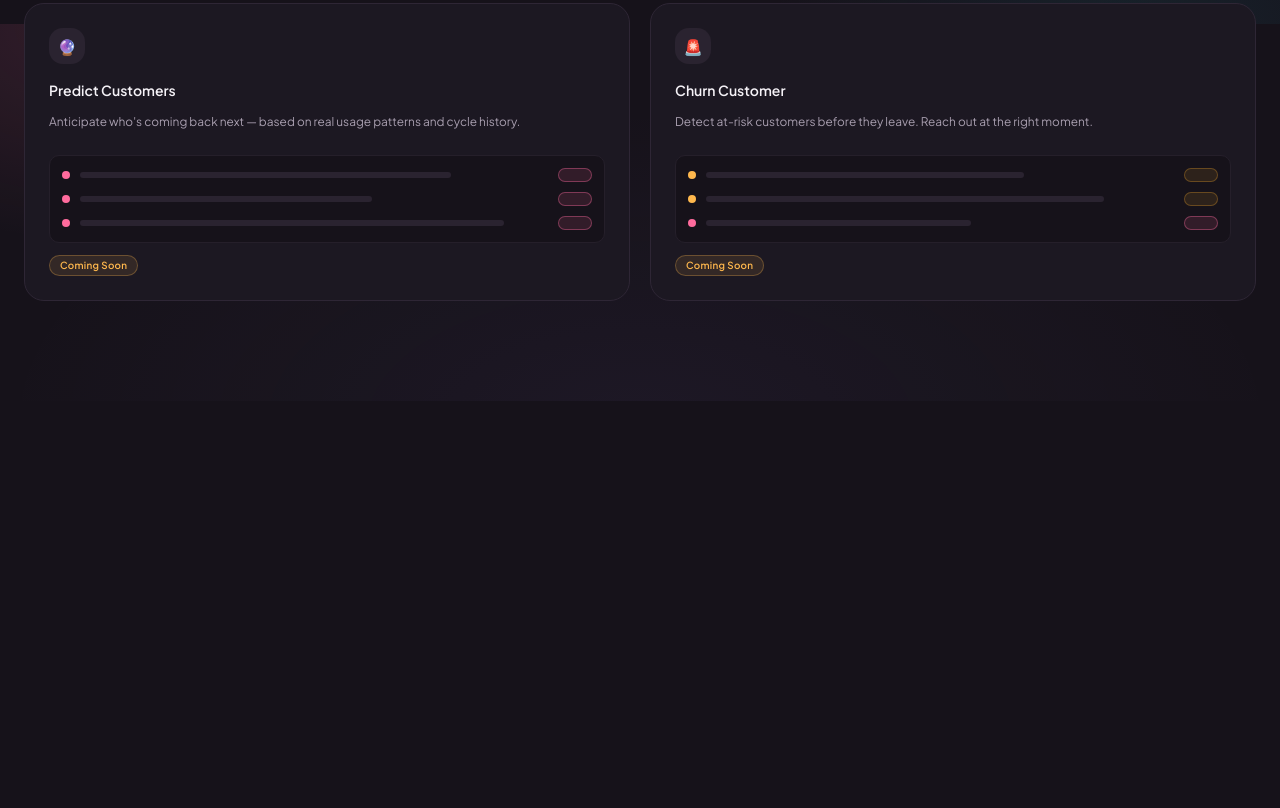
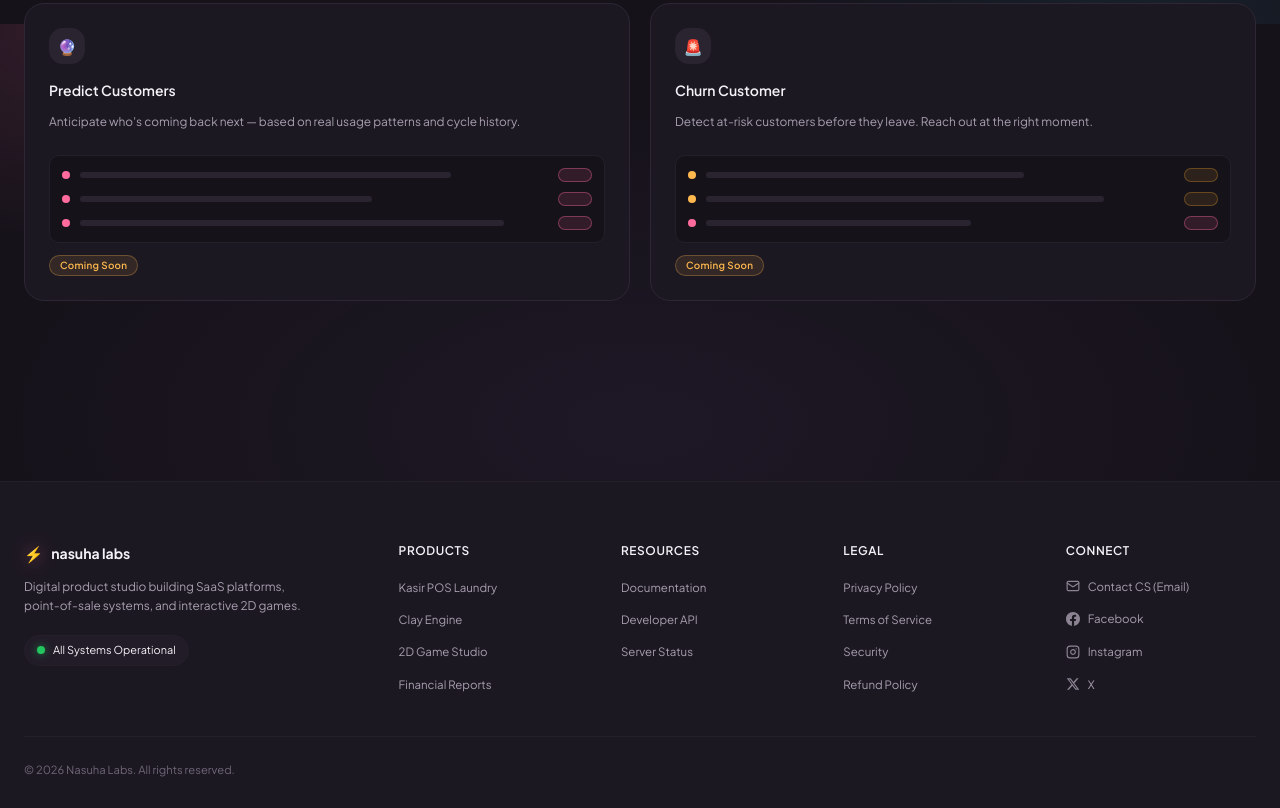
Before and after one commit to azfan1273-jpg/nasuha-web, a plain HTML site: page frontend/landing.html in a window 1280 px wide. Shown: the part 776-1584 px from the top of the page. Before the commit the page ends 1177 px from the top, so only its background shows below. Drawn offline with Linux system fonts and the light colour scheme.

Commit message:
penambahan footer

```diff
--- /dev/null
+++ b/frontend/assets/css/footer_landing.css
@@ -0,0 +1,139 @@
+/* ============================================================
+   LANDING FOOTER — Adjusted to Nasuha Labs Design System
+   ============================================================ */
+
+.landing-footer {
+  background: var(--bg-elevated);
+  border-top: 1px solid var(--border-subtle);
+  padding: 60px 24px 30px 24px;
+  color: var(--text-secondary);
+  font-family: inherit;
+  margin-top: 80px;
+}
+
+.footer-container {
+  max-width: var(--container-max);
+  margin: 0 auto;
+}
+
+/* ---------- GRID TOP (5 KOLOM) ---------- */
+.footer-grid {
+  display: grid;
+  grid-template-columns: 1.8fr repeat(4, 1fr);
+  gap: 32px;
+  padding-bottom: 40px;
+  border-bottom: 1px solid var(--border-subtle);
+}
+
+/* Kolom Brand */
+.footer-brand .brand {
+  display: inline-flex;
+  align-items: center;
+  gap: 8px;
+  text-decoration: none;
+  font-weight: 700;
+  font-size: 1rem;
+  color: var(--text-primary);
+  margin-bottom: 12px;
+}
+
+.footer-desc {
+  font-size: 0.85rem;
+  line-height: 1.6;
+  color: var(--text-secondary);
+  margin-bottom: 20px;
+  max-width: 280px;
+}
+
+.system-status {
+  display: inline-flex;
+  align-items: center;
+  gap: 8px;
+  background: var(--bg-subtle);
+  border: 1px solid var(--border-subtle);
+  padding: 6px 12px;
+  border-radius: var(--r-full);
+  font-size: 0.78rem;
+  color: var(--text-primary);
+}
+
+.status-dot {
+  width: 8px;
+  height: 8px;
+  background-color: #22c55e;
+  border-radius: var(--r-full);
+  box-shadow: 0 0 8px rgba(34, 197, 94, 0.6);
+}
+
+/* Kolom Navigasi */
+.footer-col h4 {
+  color: var(--text-primary);
+  font-size: 0.85rem;
+  font-weight: 600;
+  margin-bottom: 16px;
+  letter-spacing: 0.05em;
+  text-transform: uppercase;
+}
+
+.footer-col ul {
+  list-style: none;
+  padding: 0;
+  margin: 0;
+  display: flex;
+  flex-direction: column;
+  gap: 10px;
+}
+
+.footer-col a {
+  color: var(--text-secondary);
+  text-decoration: none;
+  font-size: 0.82rem;
+  transition: color 0.12s ease;
+  padding: 2px 0;
+  display: inline-flex;
+  align-items: center;
+  gap: 8px;
+}
+
+.footer-col a svg {
+  width: 14px;
+  height: 14px;
+  flex-shrink: 0;
+  opacity: 0.8;
+  transition: opacity 0.12s ease;
+}
+
+.footer-col a:hover {
+  color: var(--accent);
+}
+
+.footer-col a:hover svg {
+  opacity: 1;
+}
+
+/* ---------- BOTTOM BAR ---------- */
+.footer-bottom {
+  display: flex;
+  justify-content: space-between;
+  align-items: center;
+  padding-top: 24px;
+  font-size: 0.8rem;
+  color: var(--text-tertiary);
+}
+
+/* ---------- RESPONSIVE ---------- */
+@media (max-width: 900px) {
+  .landing-footer {
+    padding: 40px 20px 24px 20px;
+  }
+
+  .footer-grid {
+    grid-template-columns: 1fr;
+    gap: 32px;
+  }
+
+  .footer-bottom {
+    text-align: center;
+    justify-content: center;
+  }
+}
--- /dev/null
+++ b/frontend/assets/js/footer_landing.js
@@ -0,0 +1,8 @@
+// Footer Landing Logic
+document.addEventListener('DOMContentLoaded', () => {
+  // Update tahun copyright otomatis
+  const yearEl = document.getElementById('footer-year');
+  if (yearEl) {
+    yearEl.textContent = new Date().getFullYear();
+  }
+});
--- /dev/null
+++ b/frontend/assets/js/privacy.js
@@ -0,0 +1,4 @@
+// Privacy Policy Page Logic
+document.addEventListener('DOMContentLoaded', () => {
+  console.log('Privacy Policy page loaded');
+});
--- a/frontend/landing.html
+++ b/frontend/landing.html
@@ -7,6 +7,7 @@
 <link rel="stylesheet" href="assets/css/tokens.css">
 <link rel="stylesheet" href="assets/css/components.css">
 <link rel="stylesheet" href="assets/css/landing.css">
+<link rel="stylesheet" href="assets/css/footer_landing.css">
 </head>
 <body class="landing-body">
 
@@ -329,19 +330,18 @@
     </ul>
   </div>
 
-  <!-- ============ NAV RIGHT ============ -->
+  <!-- ============ NAV RIGHT (EMAIL ICON) ============ -->
   <div class="nav-right">
-    <!-- Taruh di landing.html, ganti tag <a> GitHub lu -->
-    <a href="https://wa.me/6283186062255?text=Halo%20CS%20Nasuha%20Labs,%20saya%20mau%20tanya%20soal%20aplikasi%20kasir."
-      target="_blank"
+    <a href="mailto:nasuha.labs@gmail.com"
       class="nav-icon"
-      title="Hubungi Customer Service">
-      <svg width="18" height="18" viewBox="0 0 24 24" fill="currentColor" style="color: #25D366;">
-        <path d="M17.472 14.382c-.297-.149-1.758-.867-2.03-.967-.273-.099-.471-.148-.67.15-.197.297-.767.966-.94 1.164-.173.199-.347.223-.644.075-.297-.15-1.255-.463-2.39-1.475-.883-.788-1.48-1.761-1.653-2.059-.173-.297-.018-.458.13-.606.134-.133.298-.347.446-.52.149-.174.198-.298.298-.497.099-.198.05-.371-.025-.52-.075-.149-.669-1.612-.916-2.207-.242-.579-.487-.5-.669-.51-.173-.008-.371-.01-.57-.01-.198 0-.52.074-.792.372-.272.297-1.04 1.016-1.04 2.479 0 1.462 1.065 2.875 1.213 3.074.149.198 2.096 3.2 5.077 4.487.709.306 1.262.489 1.694.625.712.227 1.36.195 1.871.118.571-.085 1.758-.719 2.006-1.413.248-.694.248-1.289.173-1.413-.074-.124-.272-.198-.57-.347m-5.421 7.403h-.004a9.87 9.87 0 01-5.031-1.378l-.361-.214-3.741.982.998-3.648-.235-.374a9.86 9.86 0 01-1.51-5.26c.001-5.45 4.436-9.884 9.888-9.884 2.64 0 5.122 1.03 6.988 2.898a9.825 9.825 0 012.893 6.994c-.003 5.45-4.437 9.884-9.885 9.884m8.413-18.297A11.815 11.815 0 0012.05 0C5.495 0 .16 5.335.157 11.892c0 2.096.547 4.142 1.588 5.945L.057 24l6.305-1.654a11.882 11.882 0 005.683 1.448h.005c6.554 0 11.89-5.335 11.893-11.893a11.821 11.821 0 00-3.48-8.413Z"/>
+      title="Hubungi Kami via Email">
+      <svg width="18" height="18" viewBox="0 0 24 24" fill="none" stroke="currentColor" stroke-width="2" stroke-linecap="round" stroke-linejoin="round" style="color: var(--accent-color, #ec4899);">
+        <rect x="2" y="4" width="20" height="16" rx="2"></rect>
+        <path d="m22 7-8.97 5.7a1.94 1.94 0 0 1-2.06 0L2 7"></path>
       </svg>
     </a>
 
-    <!-- TOMBOL AUTH DINAMIS (guest → "Login Your Account", user → "Dashboard") -->
+    <!-- TOMBOL AUTH DINAMIS -->
     <button id="landing-auth-btn" class="btn-dashboard" data-auth-state="guest" type="button">
       Login Your Account
     </button>
@@ -416,6 +416,98 @@
   </div>
 </section>
 
+<!-- ============ FOOTER ============ -->
+<footer class="landing-footer">
+  <div class="footer-container">
+    <div class="footer-grid">
+
+      <!-- Kolom Brand -->
+      <div class="footer-brand">
+        <a href="landing.html" class="brand">
+          <span class="brand-mark">⚡</span>
+          <span class="brand-name">nasuha labs</span>
+        </a>
+        <p class="footer-desc">
+          Digital product studio building SaaS platforms, point-of-sale systems, and interactive 2D games.
+        </p>
+        <div class="system-status">
+          <span class="status-dot"></span>
+          <span>All Systems Operational</span>
+        </div>
+      </div>
+
+      <!-- Kolom 1: Products -->
+      <div class="footer-col">
+        <h4>Products</h4>
+        <ul>
+          <li><a href="https://nasuhakasir.vercel.app" target="_blank">Kasir POS Laundry</a></li>
+          <li><a href="#">Clay Engine</a></li>
+          <li><a href="#">2D Game Studio</a></li>
+          <li><a href="#">Financial Reports</a></li>
+        </ul>
+      </div>
+
+      <!-- Kolom 2: Resources -->
+      <div class="footer-col">
+        <h4>Resources</h4>
+        <ul>
+          <li><a href="#">Documentation</a></li>
+          <li><a href="#">Developer API</a></li>
+          <li><a href="#">Server Status</a></li>
+        </ul>
+      </div>
+
+      <!-- Kolom 3: Legal -->
+      <div class="footer-col">
+        <h4>Legal</h4>
+        <ul>
+          <li><a href="privacy-policy.html">Privacy Policy</a></li>
+          <li><a href="#">Terms of Service</a></li>
+          <li><a href="#">Security</a></li>
+          <li><a href="#">Refund Policy</a></li>
+        </ul>
+      </div>
+
+      <!-- Kolom 4: Connect (Baru) -->
+      <div class="footer-col">
+        <h4>Connect</h4>
+        <ul>
+          <li>
+            <a href="mailto:nasuha.labs@gmail.com">
+              <svg viewBox="0 0 24 24" fill="none" stroke="currentColor" stroke-width="2" stroke-linecap="round" stroke-linejoin="round"><rect x="2" y="4" width="20" height="16" rx="2"></rect><path d="m22 7-8.97 5.7a1.94 1.94 0 0 1-2.06 0L2 7"></path></svg>
+              Contact CS (Email)
+            </a>
+          </li>
+          <li>
+            <a href="#" target="_blank">
+              <svg viewBox="0 0 24 24" fill="currentColor"><path d="M24 12.073c0-6.627-5.373-12-12-12s-12 5.373-12 12c0 5.99 4.388 10.954 10.125 11.854v-8.385H7.078v-3.47h3.047V9.43c0-3.007 1.792-4.669 4.533-4.669 1.312 0 2.686.235 2.686.235v2.953H15.83c-1.491 0-1.956.925-1.956 1.874v2.25h3.328l-.532 3.47h-2.796v8.385C19.612 23.027 24 18.062 24 12.073z"/></svg>
+              Facebook
+            </a>
+          </li>
+          <li>
+            <a href="#" target="_blank">
+              <svg viewBox="0 0 24 24" fill="none" stroke="currentColor" stroke-width="2" stroke-linecap="round" stroke-linejoin="round"><rect x="2" y="2" width="20" height="20" rx="5" ry="5"></rect><path d="M16 11.37A4 4 0 1 1 12.63 8 4 4 0 0 1 16 11.37z"></path><line x1="17.5" y1="6.5" x2="17.51" y2="6.5"></line></svg>
+              Instagram
+            </a>
+          </li>
+          <li>
+            <a href="#" target="_blank">
+              <svg viewBox="0 0 24 24" fill="currentColor"><path d="M18.244 2.25h3.308l-7.227 8.26 8.502 11.24H16.17l-5.214-6.817L4.99 21.75H1.68l7.73-8.835L1.254 2.25H8.08l4.713 6.231zm-1.161 17.52h1.833L7.084 4.126H5.117z"/></svg>
+              X
+            </a>
+          </li>
+        </ul>
+      </div>
+
+    </div>
+
+    <!-- Bottom Copyright Bar -->
+    <div class="footer-bottom">
+      <p>&copy; <span id="footer-year">2026</span> Nasuha Labs. All rights reserved.</p>
+    </div>
+  </div>
+</footer>
+
 <!-- ============ LOGIN MODAL ============ -->
 <div id="login-modal" class="modal-overlay hidden" role="dialog" aria-modal="true" aria-labelledby="login-modal-title">
   <div class="modal-card">
@@ -441,6 +533,7 @@
 <!-- ============ SCRIPTS ============ -->
 <script src="assets/js/security.js"></script>
 <script src="assets/js/landing.js"></script>
+<script src="assets/js/footer_landing.js"></script>
 
 </body>
 </html>
```
Also changed, not shown: frontend/assets/css/privacy.css (added, +76 -0 lines), frontend/privacy-policy.html (added, +113 -0 lines).
